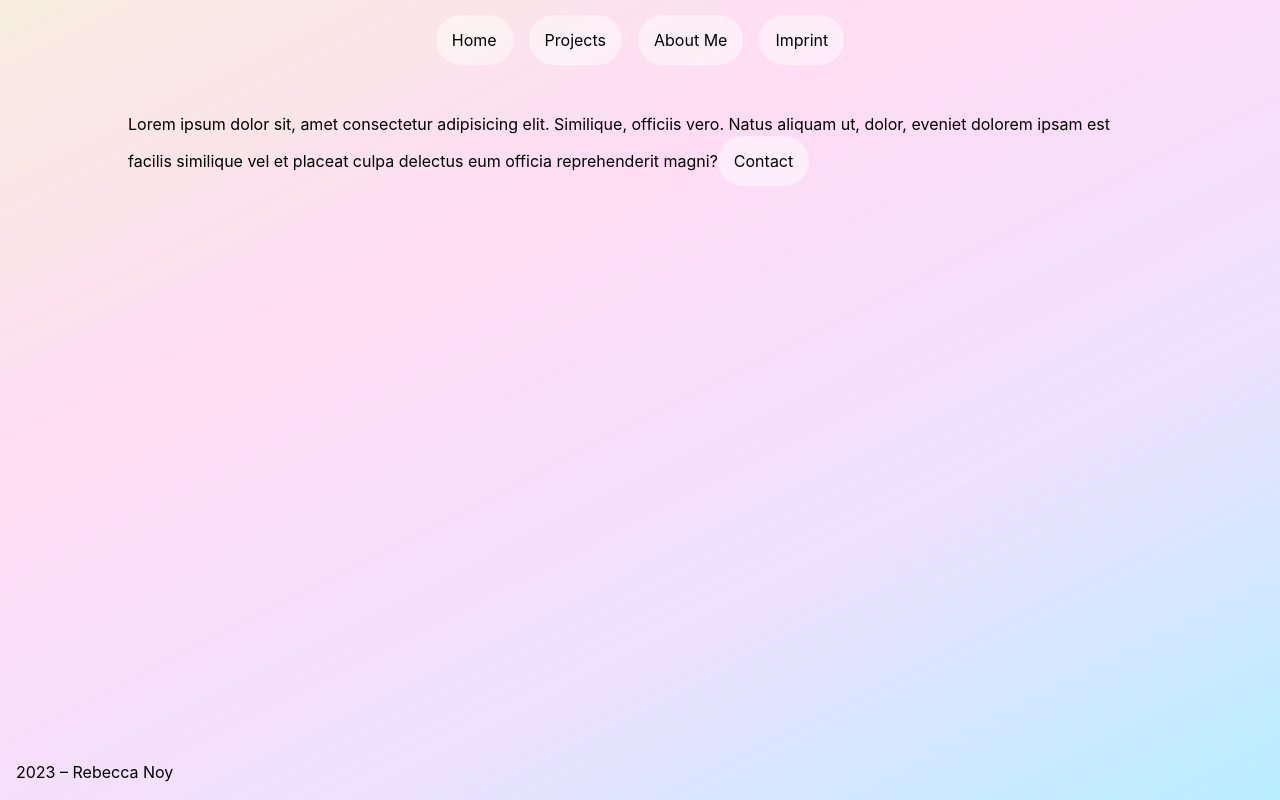
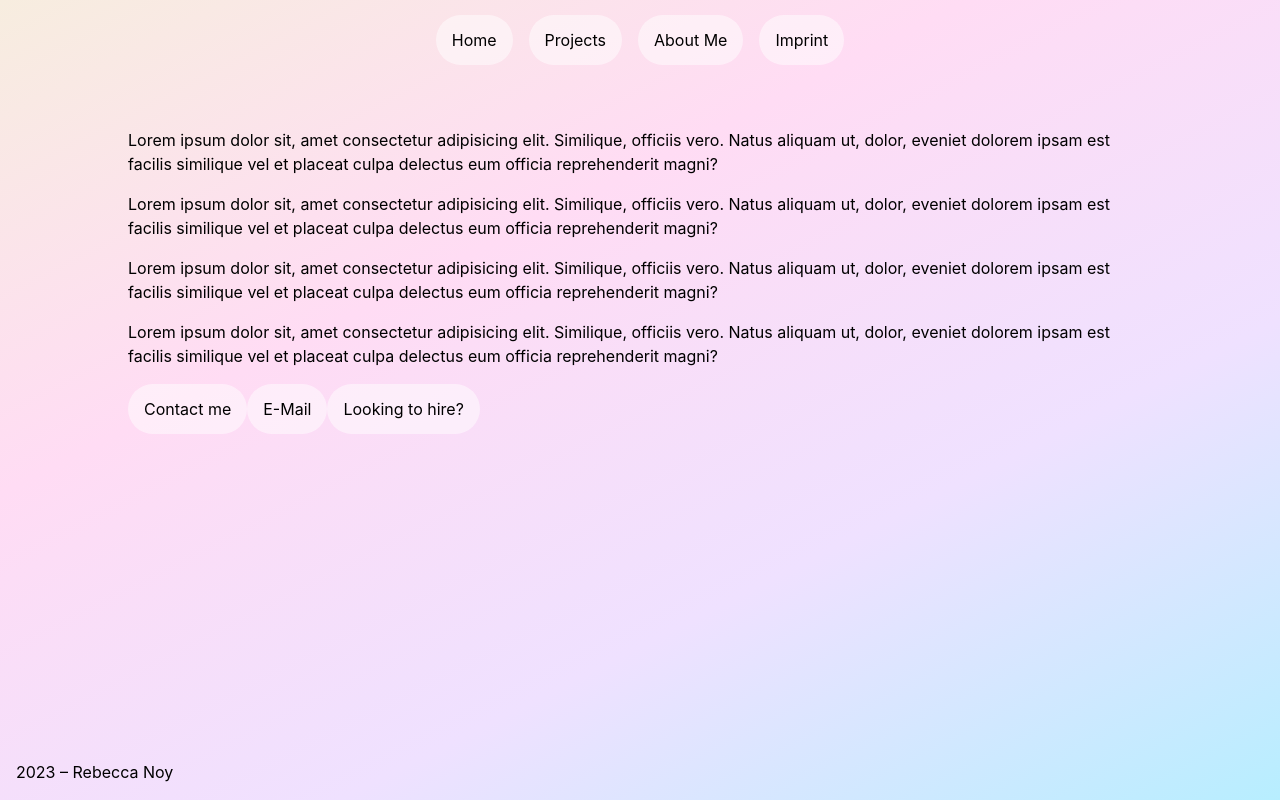
Before and after one commit to extra-jalapenos/individual-portfolio, a React (Vite) app: page / in a window 1280 px wide. Built offline with nearby package versions, Linux system fonts and the light colour scheme.

Commit message:
filled homepage

```diff
--- a/src/components/Home.jsx
+++ b/src/components/Home.jsx
@@ -1,13 +1,19 @@
 import { useNavigate } from "react-router-dom"
+import Button from "./Button"
 
 export default function Home () {
-
+  const navigate = useNavigate()
   return (
     <main>
-      Lorem ipsum dolor sit, amet consectetur adipisicing elit. Similique, officiis vero. Natus aliquam ut, dolor, eveniet dolorem ipsam est facilis similique vel et placeat culpa delectus eum officia reprehenderit magni?
-      <button>
-        Contact
-      </button>
+      <p>Lorem ipsum dolor sit, amet consectetur adipisicing elit. Similique, officiis vero. Natus aliquam ut, dolor, eveniet dolorem ipsam est facilis similique vel et placeat culpa delectus eum officia reprehenderit magni?</p>
+      <p>Lorem ipsum dolor sit, amet consectetur adipisicing elit. Similique, officiis vero. Natus aliquam ut, dolor, eveniet dolorem ipsam est facilis similique vel et placeat culpa delectus eum officia reprehenderit magni?</p>
+      <p>Lorem ipsum dolor sit, amet consectetur adipisicing elit. Similique, officiis vero. Natus aliquam ut, dolor, eveniet dolorem ipsam est facilis similique vel et placeat culpa delectus eum officia reprehenderit magni?</p>
+      <p>Lorem ipsum dolor sit, amet consectetur adipisicing elit. Similique, officiis vero. Natus aliquam ut, dolor, eveniet dolorem ipsam est facilis similique vel et placeat culpa delectus eum officia reprehenderit magni?</p>
+      <div>
+        <Button name={"Contact me"} url={"/contact"} />
+        <Button name={"E-Mail"} url={""} />
+        <Button name={"Looking to hire?"} url={""} />
+      </div>
     </main>
   )
 }
```
